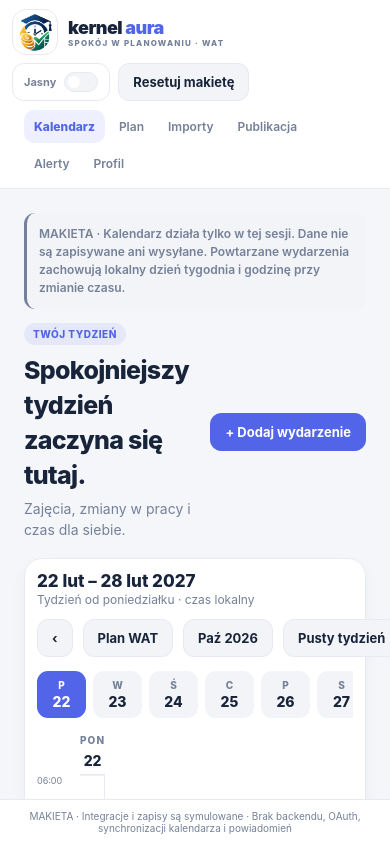
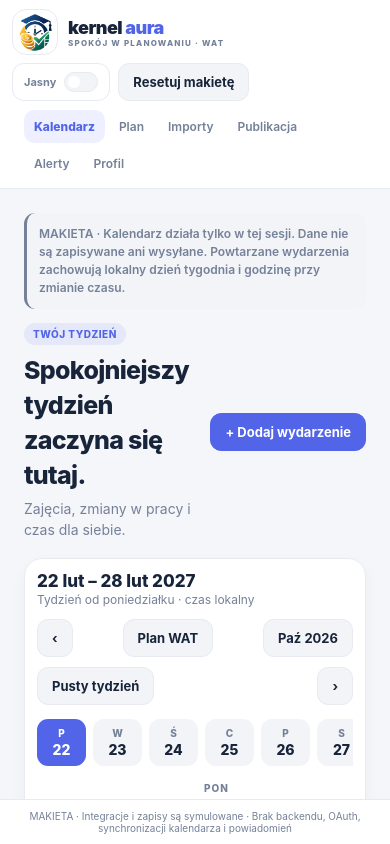
Before and after one commit to KarolNarozniak/KAC-demo, a React Native app: screen / in a window 390 px wide. Built offline with nearby package versions, Linux system fonts and the light colour scheme.

Commit message:
Refactor CalendarScreen layout for better responsiveness and update currency format in PlannerScreen to PLN

```diff
--- a/src/screens/CalendarScreen.tsx
+++ b/src/screens/CalendarScreen.tsx
@@ -12,7 +12,10 @@ type Props = { events: CalendarEvent[]; setEvents: (value: CalendarEvent[] | ((c
 export default function CalendarScreen({ events, setEvents, week, setWeek, onPlanner }: Props) {
   const { palette, styles } = useTheme();
   const colors: Record<Category, string> = { Class: palette.class, Work: palette.work, Personal: palette.personal };
-  const compact = useWindowDimensions().width < 760;
+  const { width: viewportWidth } = useWindowDimensions();
+  const compact = viewportWidth < 760;
+  const gridWidth = compact ? undefined : Math.max(800, Math.min(viewportWidth, 1440) - 90);
+  const dayColumnWidth = compact ? undefined : ((gridWidth ?? 800) - 51) / 7;
   const [dayIndex, setDayIndex] = useState(0); const [dialog, setDialog] = useState<'form' | 'details' | 'collision' | 'delete' | null>(null);
   const [selected, setSelected] = useState<Occurrence | null>(null); const [draft, setDraft] = useState<CalendarEvent | null>(null); const [isNew, setIsNew] = useState(true); const [emptyPreview, setEmptyPreview] = useState(false);
   const [error, setError] = useState(''); const [conflicts, setConflicts] = useState<string[]>([]); const [pending, setPending] = useState<CalendarEvent | null>(null);
@@ -42,11 +45,11 @@ export default function CalendarScreen({ events, setEvents, week, setWeek, onPla
     <MockNotice>Kalendarz działa tylko w tej sesji. Dane nie są zapisywane ani wysyłane. Powtarzane wydarzenia zachowują lokalny dzień tygodnia i godzinę przy zmianie czasu.</MockNotice>
     <View style={[styles.row, { justifyContent: 'space-between', marginBottom: 18 }]}><View style={{ flex: 1 }}><Pill>TWÓJ TYDZIEŃ</Pill><Text style={[styles.title, { marginTop: 8, fontSize: compact ? 25 : 31 }]}>Spokojniejszy tydzień zaczyna się tutaj.</Text><Text style={styles.subtitle}>Zajęcia, zmiany w pracy i czas dla siebie.</Text></View><Button title="+ Dodaj wydarzenie" primary onPress={() => newEvent(weekDays[dayIndex])} /></View>
     <Card style={{ padding: compact ? 12 : 19 }}>
-      <View style={[styles.row, { justifyContent: 'space-between', marginBottom: 14, flexWrap: 'wrap' }]}><View style={{ flex: 1 }}><Text style={styles.heading}>{selectedWeek}</Text><Text style={styles.muted}>Tydzień od poniedziałku · czas lokalny</Text></View><View style={[styles.row, { flexWrap: 'wrap' }]}><Button title="‹" accessibilityLabel="Poprzedni tydzień" onPress={() => { setWeek(addCalendarDays(monday, -7)); setDayIndex(0); setEmptyPreview(false); }} /><Button title="Plan WAT" accessibilityLabel="Przejdź do początku semestralnego planu WAT" onPress={() => { setWeek(INITIAL_WEEK); setDayIndex(0); setEmptyPreview(false); }} /><Button title="Paź 2026" accessibilityLabel="Przejdź do przykładowego tygodnia z października 2026" onPress={() => { setWeek(new Date(2026, 9, 12)); setDayIndex(0); setEmptyPreview(false); }} /><Button title="Pusty tydzień" onPress={() => { setWeek(new Date(2027, 9, 4)); setDayIndex(0); setEmptyPreview(true); }} /><Button title="›" accessibilityLabel="Następny tydzień" onPress={() => { setWeek(addCalendarDays(monday, 7)); setDayIndex(0); setEmptyPreview(false); }} /></View></View>
+      <View style={[styles.row, { justifyContent: compact ? 'flex-start' : 'space-between', marginBottom: 14, flexWrap: 'wrap' }]}><View style={{ flex: 1, width: compact ? '100%' : undefined }}><Text style={styles.heading}>{selectedWeek}</Text><Text style={styles.muted}>Tydzień od poniedziałku · czas lokalny</Text></View><View style={[styles.row, { flexWrap: 'wrap', justifyContent: compact ? 'space-between' : 'flex-end', width: compact ? '100%' : undefined }]}><Button title="‹" accessibilityLabel="Poprzedni tydzień" onPress={() => { setWeek(addCalendarDays(monday, -7)); setDayIndex(0); setEmptyPreview(false); }} /><Button title="Plan WAT" accessibilityLabel="Przejdź do początku semestralnego planu WAT" onPress={() => { setWeek(INITIAL_WEEK); setDayIndex(0); setEmptyPreview(false); }} /><Button title="Paź 2026" accessibilityLabel="Przejdź do przykładowego tygodnia z października 2026" onPress={() => { setWeek(new Date(2026, 9, 12)); setDayIndex(0); setEmptyPreview(false); }} /><Button title="Pusty tydzień" onPress={() => { setWeek(new Date(2027, 9, 4)); setDayIndex(0); setEmptyPreview(true); }} /><Button title="›" accessibilityLabel="Następny tydzień" onPress={() => { setWeek(addCalendarDays(monday, 7)); setDayIndex(0); setEmptyPreview(false); }} /></View></View>
       {compact && <ScrollView horizontal showsHorizontalScrollIndicator={false} contentContainerStyle={{ gap: 7, paddingBottom: 11 }}>{weekDays.map((date, i) => <Pressable key={localDateKey(date)} accessibilityRole="button" accessibilityState={{ selected: dayIndex === i }} onPress={() => setDayIndex(i)} style={{ minWidth: 49, alignItems: 'center', paddingVertical: 8, borderRadius: 11, backgroundColor: i === dayIndex ? palette.blue : palette.surfaceAlt }}><Text style={{ fontSize: 10, color: i === dayIndex ? '#FFFFFF' : palette.muted, fontWeight: '800' }}>{daysLabel[i].slice(0, 1)}</Text><Text style={{ marginTop: 2, color: i === dayIndex ? '#FFFFFF' : palette.ink, fontWeight: '800' }}>{date.getDate()}</Text></Pressable>)}</ScrollView>}
-      <ScrollView horizontal={!compact} showsHorizontalScrollIndicator={false}><View style={{ flexDirection: 'row', width: compact ? '100%' : undefined, minWidth: compact ? undefined : 800 }}>
+      <ScrollView horizontal={!compact} showsHorizontalScrollIndicator={false}><View style={{ flexDirection: 'row', width: compact ? '100%' : gridWidth, minWidth: compact ? undefined : 800 }}>
         <View style={{ width: compact ? 43 : 51 }}><View style={{ height: 46 }} />{Array.from({ length: 15 }, (_, i) => <View key={i} style={{ height: scale }}><Text style={{ color: palette.muted, fontSize: 9 }}>{pad(i + 6)}:00</Text></View>)}</View>
-        {shownDays.map((date) => { const index = weekDays.findIndex((d) => localDateKey(d) === localDateKey(date)); const items = list.filter((item) => localDateKey(item.occurrenceStart) === localDateKey(date)); return <View key={localDateKey(date)} style={{ flex: compact ? undefined : 1, width: compact ? undefined : 105, minWidth: compact ? undefined : 105 }}>
+        {shownDays.map((date) => { const index = weekDays.findIndex((d) => localDateKey(d) === localDateKey(date)); const items = list.filter((item) => localDateKey(item.occurrenceStart) === localDateKey(date)); return <View key={localDateKey(date)} style={{ flex: 1, width: dayColumnWidth, minWidth: dayColumnWidth }}>
           <View style={{ height: 46, justifyContent: 'center', alignItems: 'center', borderBottomWidth: 1, borderColor: palette.line }}><Text style={styles.label}>{daysLabel[index].toUpperCase()}</Text><Text style={{ color: palette.ink, fontWeight: '800' }}>{date.getDate()}</Text></View>
           <View style={{ height: scale * 15, position: 'relative', borderRightWidth: 1, borderColor: palette.line }}>{Array.from({ length: 15 }, (_, i) => <View key={i} style={{ position: 'absolute', top: i * scale, left: 0, right: 0, borderTopWidth: 1, borderColor: palette.grid, height: scale }} />)}{items.map((item) => { const from = item.occurrenceStart.getHours() + item.occurrenceStart.getMinutes() / 60; const to = item.occurrenceEnd.getHours() + item.occurrenceEnd.getMinutes() / 60; return <Pressable key={`${item.id}-${localDateKey(date)}`} accessibilityRole="button" onPress={() => details(item)} style={{ position: 'absolute', top: Math.max(0, (from - 6) * scale), left: 3, right: 3, height: Math.max(39, (to - from) * scale), padding: 6, overflow: 'hidden', borderRadius: 8, backgroundColor: `${colors[item.category]}18`, borderLeftWidth: item.mandatory ? 4 : 3, borderLeftColor: colors[item.category], borderWidth: item.mandatory ? 1 : 0, borderColor: colors[item.category] }}><Text numberOfLines={2} style={{ fontSize: 10, fontWeight: '800', color: palette.ink }}>{item.title}</Text><Text style={{ fontSize: 9, color: palette.muted, marginTop: 3 }}>{item.occurrenceStart.toLocaleTimeString('pl-PL', { hour: '2-digit', minute: '2-digit' })}–{item.occurrenceEnd.toLocaleTimeString('pl-PL', { hour: '2-digit', minute: '2-digit' })}</Text>{item.mandatory && <Text style={{ fontSize: 8, color: colors.Class, fontWeight: '800' }}>OBOWIĄZKOWE</Text>}</Pressable>; })}</View>
         </View>; })}
--- a/src/screens/PlannerScreen.tsx
+++ b/src/screens/PlannerScreen.tsx
@@ -4,7 +4,7 @@ import type { CalendarEvent, PlannerPreferences, Shift } from '../domain/model';
 import { generatePlan, validatePlannerPreferences, validateProposedShifts } from '../domain/planner';
 import { Button, Card, Field, MockNotice, Pill, useTheme } from '../components/ui';
 const weekDays = ['Nd', 'Pn', 'Wt', 'Śr', 'Cz', 'Pt', 'Sb'];
-const formatEarnings = (amount: number) => new Intl.NumberFormat('pl-PL', { style: 'currency', currency: 'EUR' }).format(amount);
+const formatEarnings = (amount: number) => new Intl.NumberFormat('pl-PL', { style: 'currency', currency: 'PLN' }).format(amount);
 type Props = { preferences: PlannerPreferences; setPreferences: (value: PlannerPreferences) => void; events: CalendarEvent[]; proposal: Shift[]; setProposal: (value: Shift[]) => void; accepted: boolean; setAccepted: (value: boolean) => void; week: Date };
 export default function PlannerScreen({ preferences, setPreferences, events, proposal, setProposal, accepted, setAccepted, week }: Props) {
   const { palette, styles } = useTheme();
@@ -21,7 +21,7 @@ export default function PlannerScreen({ preferences, setPreferences, events, pro
     <View style={{ flexDirection: 'row', flexWrap: 'wrap', gap: 14, marginTop: 20, alignItems: 'flex-start' }}>
       <Card style={{ flex: 1, minWidth: 290 }}><Text style={styles.heading}>Twoje zasady planowania</Text><Text style={[styles.muted, { marginTop: 4, marginBottom: 16 }]}>Podstawowe preferencje dla tej wersji demonstracyjnej.</Text>
         <View style={styles.row}><Field label="CEL GODZINOWY / TYDZIEŃ" value={String(preferences.weeklyGoal)} keyboardType="numeric" onChangeText={(v) => update('weeklyGoal', v)} /><Field label="LIMIT GODZIN / TYDZIEŃ" value={String(preferences.maxHoursPerWeek)} keyboardType="numeric" onChangeText={(v) => update('maxHoursPerWeek', v)} /></View>
-        <View style={styles.row}><Field label="STAWKA GODZINOWA · €" value={String(preferences.hourlyRate)} keyboardType="numeric" onChangeText={(v) => update('hourlyRate', v)} /><Field label="BUFOR NA DOJAZD · MIN" value={String(preferences.commuteMinutes)} keyboardType="numeric" onChangeText={(v) => update('commuteMinutes', v)} /></View>
+        <View style={styles.row}><Field label="STAWKA GODZINOWA · ZŁ" value={String(preferences.hourlyRate)} keyboardType="numeric" onChangeText={(v) => update('hourlyRate', v)} /><Field label="BUFOR NA DOJAZD · MIN" value={String(preferences.commuteMinutes)} keyboardType="numeric" onChangeText={(v) => update('commuteMinutes', v)} /></View>
         <Text style={styles.label}>DNI DOSTĘPNOŚCI</Text><View style={[styles.row, { flexWrap: 'wrap', marginBottom: 14 }]}>{[1, 2, 3, 4, 5, 6, 0].map((day) => <Pressable key={day} accessibilityRole="checkbox" accessibilityState={{ checked: preferences.availableDays.includes(day) }} onPress={() => toggleDay(day, 'availableDays')} style={{ padding: 8, borderRadius: 8, backgroundColor: preferences.availableDays.includes(day) ? palette.blueSoft : palette.surfaceAlt }}><Text style={{ fontSize: 11, fontWeight: '700', color: preferences.availableDays.includes(day) ? palette.blue : palette.muted }}>{weekDays[day]}</Text></Pressable>)}</View>
         <View style={styles.row}><Field label="DOSTĘPNOŚĆ OD" value={preferences.availableFrom} onChangeText={(v) => update('availableFrom', v)} /><Field label="DOSTĘPNOŚĆ DO" value={preferences.availableTo} onChangeText={(v) => update('availableTo', v)} /></View>
         <View style={styles.row}><Field label="PREFEROWANY POCZĄTEK" value={preferences.preferredFrom} onChangeText={(v) => update('preferredFrom', v)} /><Field label="PRZERWA / ODPOCZYNEK · MIN" value={String(preferences.breakMinutes)} keyboardType="numeric" onChangeText={(v) => update('breakMinutes', v)} /></View>
```
